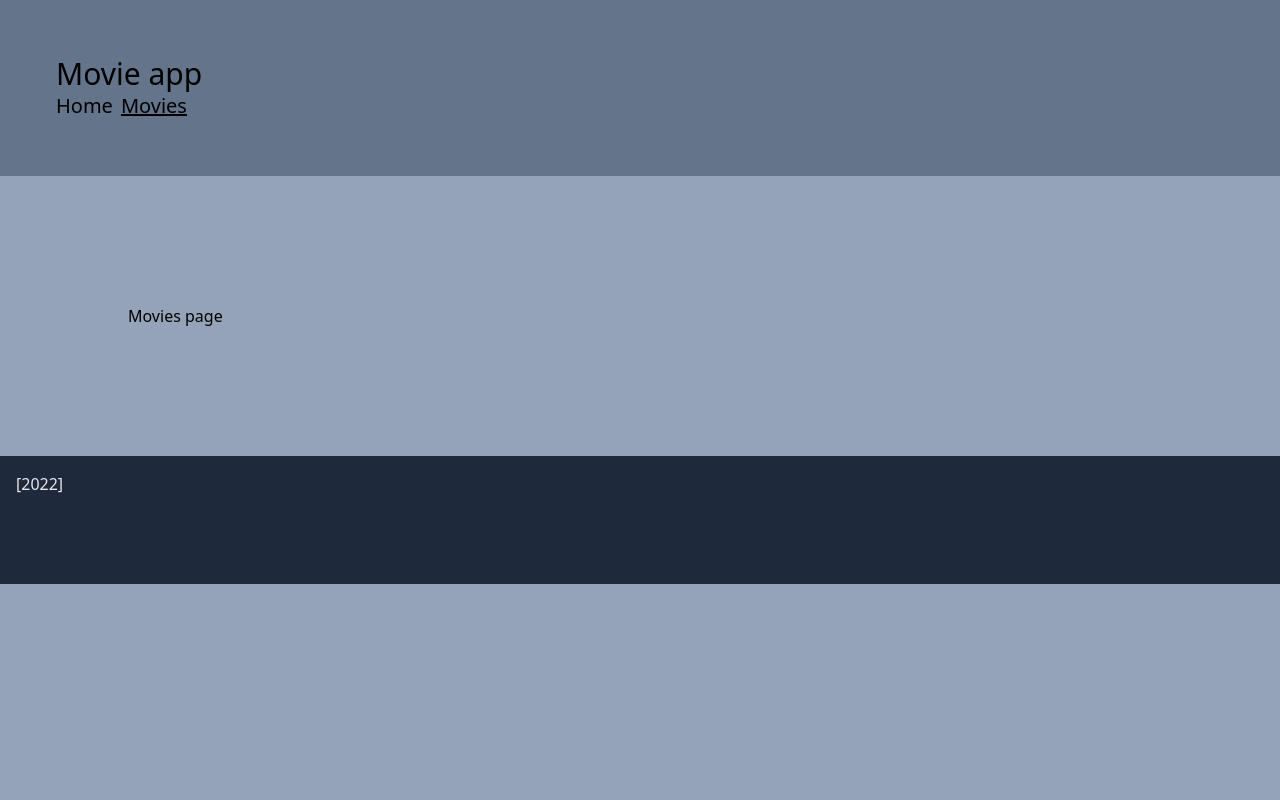
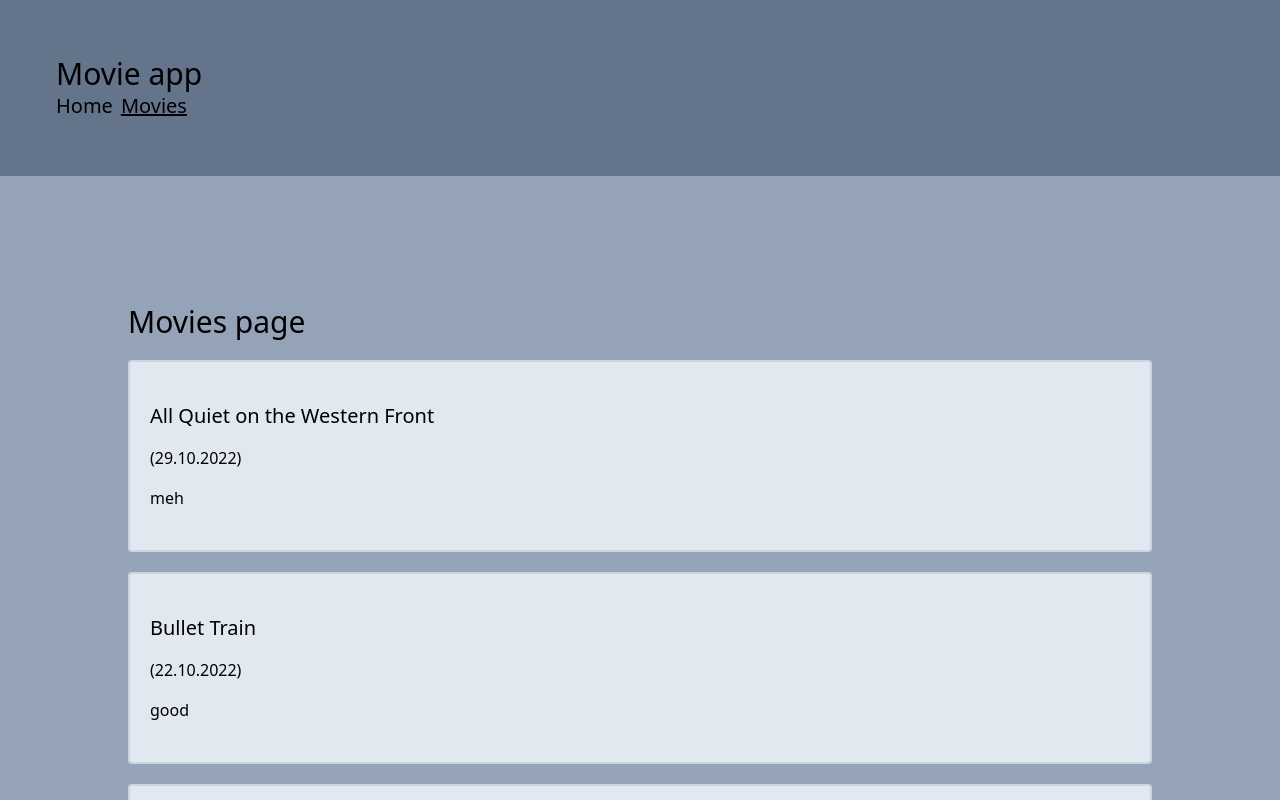
Before and after one commit to JLemmetti/movies, a Next.js app: page /movies in a window 1280 px wide. Shown: the top 800 px of the page. Built offline with nearby package versions, Linux system fonts and the light colour scheme.

Commit message:
List movies

```diff
--- a/app/movies/page.tsx
+++ b/app/movies/page.tsx
@@ -1,3 +1,31 @@
+import { format, parseISO } from 'date-fns';
+import { Movie, movieDb } from '../api/db';
+
+const MovieItem = ({
+  movie: { title, link, watchDate, rating, notes },
+}: {
+  movie: Movie;
+}): JSX.Element => (
+  <li className="px-5 py-10 space-y-4 border-2 border-solid rounded border-slate-300 bg-slate-200">
+    <h3 className="text-xl">
+      <a href={link}>{title}</a>
+    </h3>
+    <h3>({format(parseISO(watchDate), 'd.M.Y')})</h3>
+    <p>{notes}</p>
+    <p>{rating}</p>
+  </li>
+);
+
 export default function Page() {
-  return <p>Movies page</p>;
+  return (
+    <>
+      <h2 className="text-3xl">Movies page</h2>
+
+      <ul className="my-5 space-y-5">
+        {movieDb.reverse().map((movie: Movie, index: number) => (
+          <MovieItem movie={movie} key={index} />
+        ))}
+      </ul>
+    </>
+  );
 }
```
